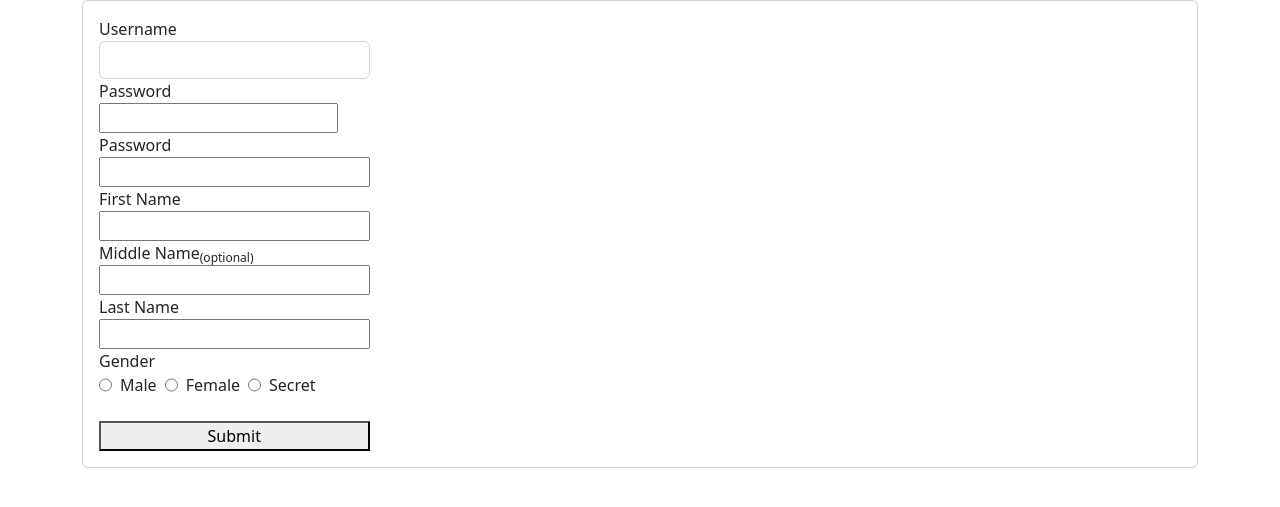
After one commit to ayooke97/phpadv_crud2, a PHP site: page /register.php in a window 1280 px wide. The commit adds this page. Shown: the top 507 px of the page. Run offline with PHP 8.4, Linux system fonts and the light colour scheme.

Commit message:
pembuatan register + fitur sort

```diff
--- /dev/null
+++ b/getdata.php
@@ -0,0 +1,4 @@
+<?php
+
+include_once 'config.php';
+$query = mysqli_query($conn, "SELECT * FROM buku ORDER BY judul_buku ASC");
--- /dev/null
+++ b/register.php
@@ -0,0 +1,50 @@
+<!DOCTYPE html>
+<html lang="en">
+
+<head>
+    <meta charset="UTF-8">
+    <meta http-equiv="X-UA-Compatible" content="IE=edge">
+    <meta name="viewport" content="width=device-width, initial-scale=1.0">
+    <link href="https://cdn.jsdelivr.net/npm/bootstrap@5.2.2/dist/css/bootstrap.min.css" rel="stylesheet" integrity="sha384-Zenh87qX5JnK2Jl0vWa8Ck2rdkQ2Bzep5IDxbcnCeuOxjzrPF/et3URy9Bv1WTRi" crossorigin="anonymous">
+    <title>Document</title>
+</head>
+
+<body>
+    <div class="container">
+        <div class="card">
+            <div class="card-body">
+                <form action="" method="post" class="d-flex flex-column w-25">
+                    <div class="form-group">
+                        <label for="username">Username</label>
+                        <input type="text" name="username" value="" class="form-control">
+                    </div>
+                    <div class="form-group">
+                    <label for="pass">Password</label>
+                    <input type="text" name="pass" value="">
+                    </div>
+                    <label for="pass">Password</label>
+                    <input type="text" name="pass" value="">
+                    <label for="fname">First Name</label>
+                    <input type="text" name="fname" value="">
+                    <label for="mname">Middle Name<sub>(optional)</sub></label>
+                    <input type="text" name="mname" value="">
+                    <label for="lname">Last Name</label>
+                    <input type="text" name="sinopsis" value="">
+                    <label for="jk" name="jk">Gender</label>
+                    <div class="d-flex gap-2">
+                        <input type="radio" name="lk" id="" value="Laki-Laki">
+                        <label for="lk">Male</label>
+                        <input type="radio" name="pr" id="" value="Perempuan">
+                        <label for="pr">Female</label>
+                        <input type="radio" name="sc" id="" value="Rahasia">
+                        <label for="sc">Secret</label>
+                    </div>
+
+                    <button class="mt-4" type="submit" name="submit">Submit</button>
+                </form>
+            </div>
+        </div>
+    </div>
+</body>
+
+</html>
```
Also changed, not shown: config.php (+7 -3 lines), edit.php (+19 -10 lines), index.php (+36 -13 lines), login.php (added, +12 -0 lines).
